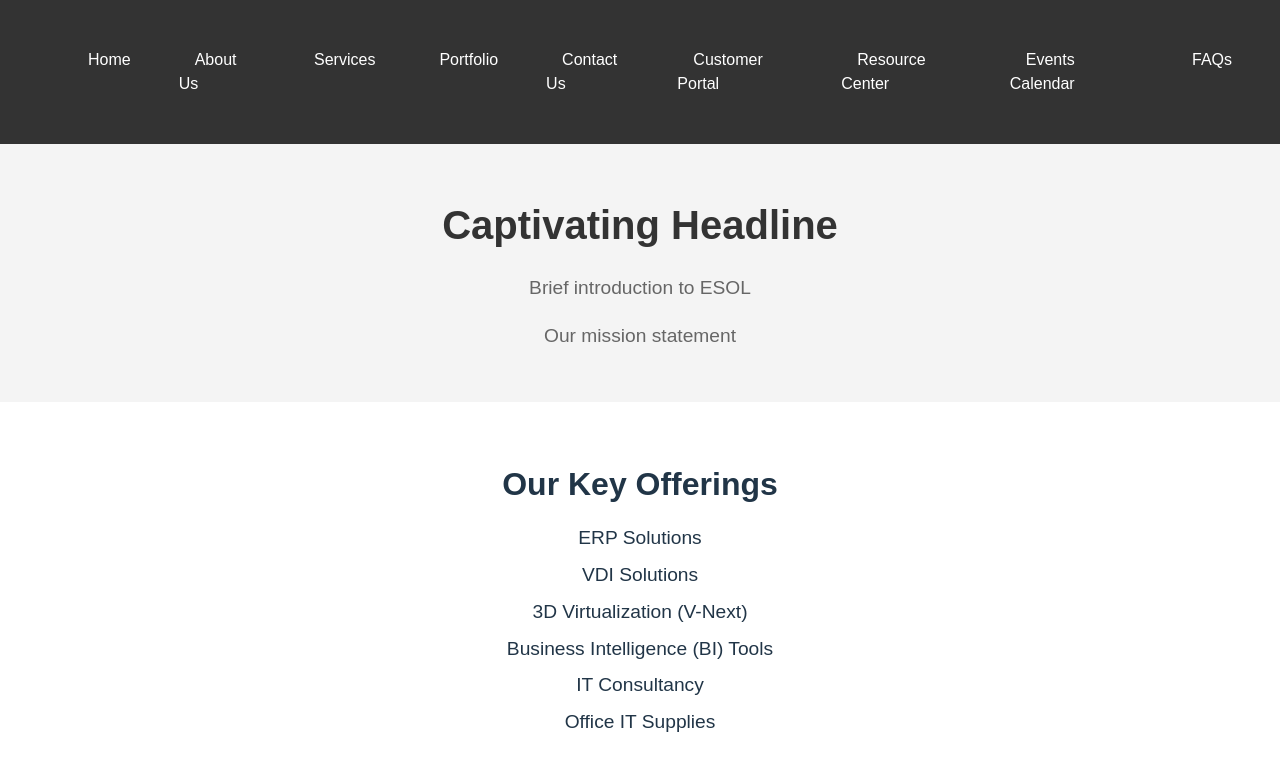
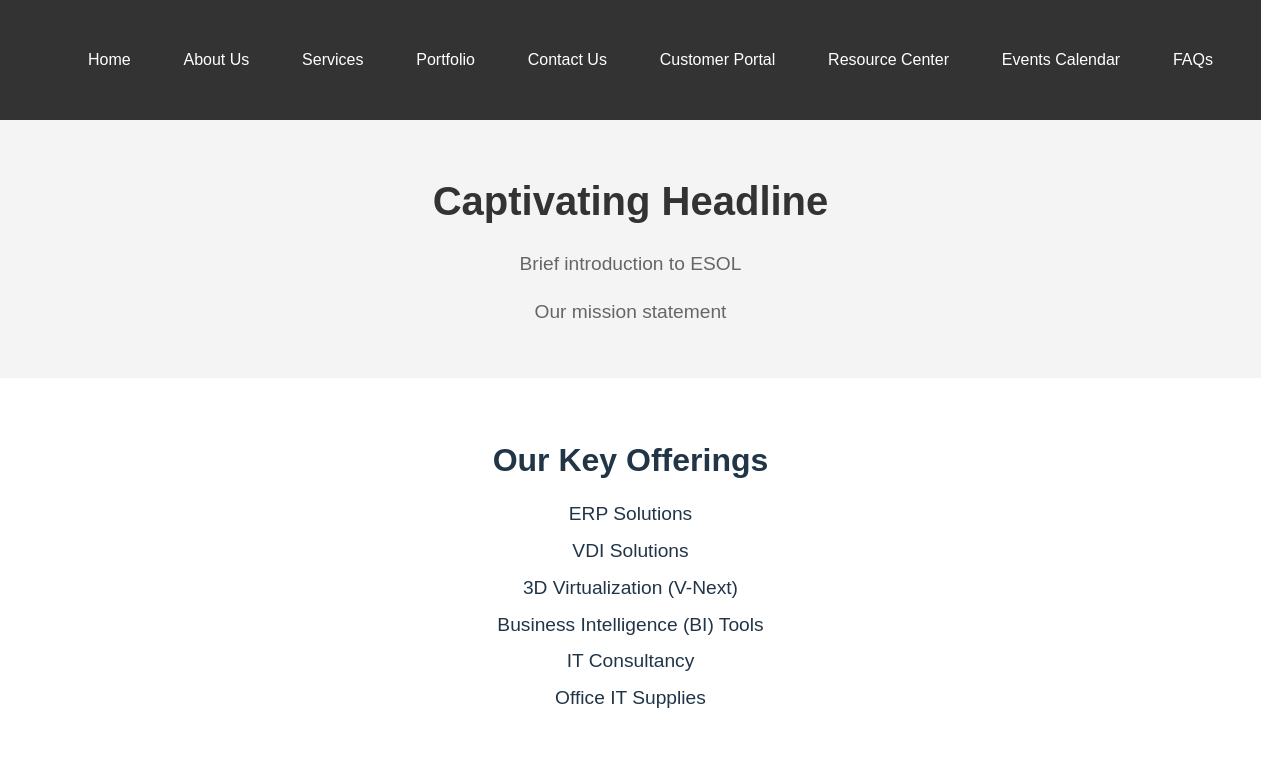
Before and after one commit to surafelsolomon/ESOL, a React (Vite) app: page / in a window 1280 px wide. Shown: the top 759 px of the page. Built offline with nearby package versions, Linux system fonts and the light colour scheme.

Commit message:
fixing style and more features for Navbar

```diff
--- a/src/components/jsx/Navbar.jsx
+++ b/src/components/jsx/Navbar.jsx
@@ -19,7 +19,10 @@ const Navbar = () => (
     <ul className="nav-links">
       {navItems.map((item, index) => (
         <li key={index}>
-          <NavLink exact to={item.to} activeClassName="current-active">
+          <NavLink
+            to={item.to}
+            className={({ isActive }) => (isActive ? "current-active" : "")}
+          >
             {item.label}
           </NavLink>
         </li>
--- a/src/components/style/Navbar.css
+++ b/src/components/style/Navbar.css
@@ -19,7 +19,7 @@
 
 .current-active {
   color: lightblue;
-  text-decoration: underline;
+  /* text-decoration: underline; */
 }
 
 /* Extra Small devices (phones, 475px and up) */
@@ -29,7 +29,6 @@
   }
   .nav-links li a {
     /* Styles for the nav links */
-    margin: 0.5rem 0;
   }
 }
 
@@ -52,13 +51,22 @@
   }
 }
 
+/* Small devices (less than 768px) - Hide nav-links */
+@media (max-width: 767px) {
+  .nav-links {
+    display: none;
+  }
+}
+
 /* Large devices (desktops, 1024px and up) */
 @media (min-width: 1024px) {
   .navbar {
     padding: 1.5rem;
   }
   .nav-links {
-    gap: 2rem;
+    display: flex;
+    gap: 1.3rem;
+    flex-direction: row;
   }
 }
 
```
